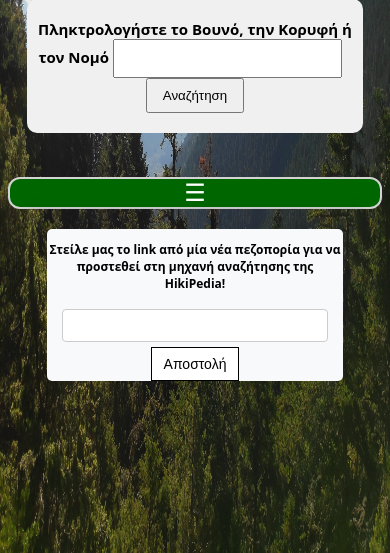
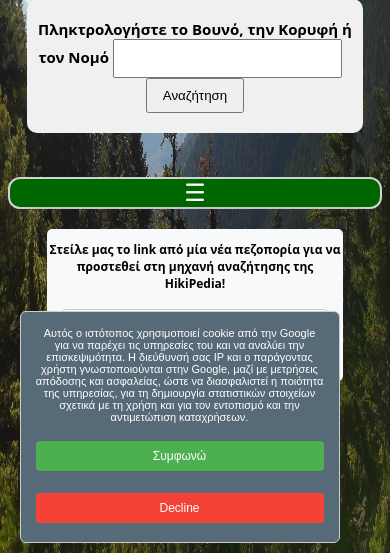
Before and after one commit to VasilisSckmn/hikinpediafinal, a PHP site: page / in a window 390 px wide. Shown: the part 291-844 px from the top of the page. Run offline with PHP 8.4, Linux system fonts and the light colour scheme.

Commit message:
changes in cookies style

```diff
--- a/public/MountainsWebsite.css
+++ b/public/MountainsWebsite.css
@@ -125,50 +125,6 @@ h1 a {
     text-align: center;
   }
 
-  #cookieConsent {
-    display: none;
-    position: fixed;
-    bottom: 15px;
-    left: 15px;
-    margin-left: 40%;
-    margin-right: 40%;
-    background-color: #576a78;
-    color: #222;
-    padding: 8px 12px;
-    border: 1px solid #ccc;
-    border-radius: 6px;
-    font-size: 12px;
-    font-family: sans-serif;
-    z-index: 9999;
-    display: flex;
-    align-items: center;
-    gap: 8px;
-    max-width: 280px;
-    flex-wrap: wrap;
-  }
-
-  #cookieConsent button {
-    padding: 4px 8px;
-    font-size: 11px;
-    border: none;
-    border-radius: 4px;
-    cursor: pointer;
-    background: #0078d4;
-    color: #fff;
-  }
-
-  #cookieConsent button:hover {
-    background: #005fa3;
-  }
-
-  #declineCookies {
-    background: #ccc;
-    color: #222;
-  }
-
-  #declineCookies:hover {
-    background: #bbb;
-  }
 
 
   .scrollable-table {
@@ -395,30 +351,7 @@ h1 a {
     text-align: center;
   }
 
-  #cookieConsent {
-    position: fixed;
-    bottom: 0;
-    left: 0;
-    right: 0;
-    background-color: #000;
-    color: #fff;
-    padding: 20px;
-    display: none;
-    justify-content: space-between;
-    align-items: center;
-    z-index: 1000;
-  }
-  #cookieConsent button {
-    background-color: #4CAF50;
-    color: white;
-    border: none;
-    padding: 10px 20px;
-    cursor: pointer;
-    margin-left: 10px;
-  }
-  #cookieConsent button#declineCookies {
-    background-color: #f44336; /* Red color for decline button */
-  }
+
 
   footer {
     position: relevant;
@@ -632,13 +565,7 @@ h1 a {
     font-size: 14px; /* Adjust font size */
   }
 
-  #cookieConsent {
-    font-size: 12px;
-    padding: 3px;
-    margin-left: 20%;
-    margin-right: 20%;
-    background-color: #576a78;
-  }
+
 
 
 
@@ -699,14 +626,7 @@ h1 a {
     font-size: 14px; /* Smaller font size */
   }
 
-  #cookieConsent {
-    flex-direction: column; /* Stack content vertically */
-    padding: 10px; /* Adjust padding */
-  }
-  #cookieConsent button {
-    padding: 8px 12px; /* Reduce button size */
-    margin-top: 10px; /* Add margin between buttons */
-  }
+
 
   footer {
     width: 90%; /* Ensure footer fits mobile screens */
@@ -828,22 +748,6 @@ h1 a {
   background-color: #555;
 }
 
-@media (max-width: 480px) {
-  #cookieConsent {
-    bottom: 10px;
-    left: 10px;
-    max-width: 90%;
-    font-size: 11px;
-    flex-direction: column;
-    align-items: flex-start;
-  }
-
-  #cookieConsent button {
-    margin-top: 4px;
-    width: 100%;
-  }
-}
-
 
 #langToggleBtn {
   position: fixed;
@@ -886,3 +790,79 @@ h1 a {
       border-radius: 5px;
   }
 }
+
+/* === Base Styles (Desktop) === */
+#cookieConsent {
+  display: none;
+  position: fixed;
+  bottom: 15px;
+  left: 50%;
+  transform: translateX(-50%);
+  background-color: #576a78;
+  color: #fff;
+  padding: 20px;
+  border: 1px solid #ccc;
+  border-radius: 6px;
+  font-size: 12px;
+  font-family: sans-serif;
+  z-index: 9999;
+  max-width: 320px;
+  width: 100%;
+  box-sizing: border-box;
+
+  display: flex;
+  flex-direction: column;
+  align-items: center;
+  text-align: center;
+  gap: 10px;
+}
+
+/* === Buttons === */
+#cookieConsent button {
+  padding: 8px 12px;
+  font-size: 12px;
+  border: none;
+  border-radius: 4px;
+  cursor: pointer;
+  margin: 4px;
+  min-width: 100px;
+}
+
+/* Accept (Συμφωνώ) Button */
+#cookieConsent button#acceptCookies {
+  background-color: #4CAF50;
+  color: #fff;
+}
+
+#cookieConsent button#acceptCookies:hover {
+  background-color: #388e3c;
+}
+
+/* Decline (Διαφωνώ) Button */
+#cookieConsent button#declineCookies {
+  background-color: #f44336;
+  color: #fff;
+}
+
+#cookieConsent button#declineCookies:hover {
+  background-color: #d32f2f;
+}
+
+/* === Responsive: Mobile Styles === */
+@media (max-width: 480px) {
+  #cookieConsent {
+    bottom: 10px;
+    left: 5%;
+    transform: none;
+    width: 90%;
+    font-size: 11px;
+    padding: 15px;
+    align-items: center;
+    text-align: center;
+  }
+
+  #cookieConsent button {
+    width: 100%;
+    margin-top: 8px;
+  }
+}
--- a/public/index.html
+++ b/public/index.html
@@ -26,8 +26,6 @@
     padding: 0;
     transition: none; /* Prevent any transitions that could cause delay */
 }
-
-
 
       </style>
       <link rel="stylesheet" href="MountainsWebsite.css" />
```
